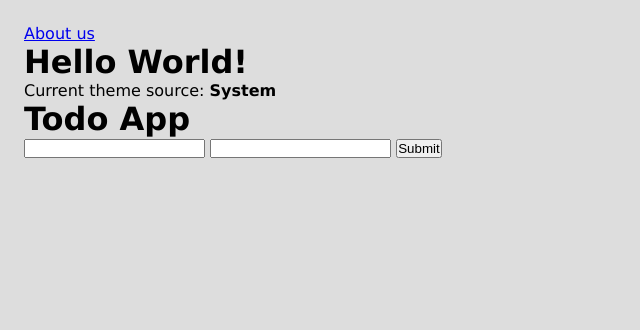
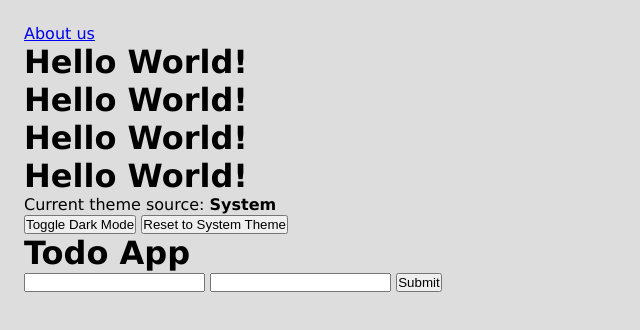
Before and after one commit to umar482/electron-note-app, an Electron app: page renderer/index.html in a window 1280 px wide. Shown: the whole page, without its empty margins (0-640 px from the left). Drawn offline with Linux system fonts and the light colour scheme.

Commit message:
Update app version

```diff
--- a/package.json
+++ b/package.json
@@ -1,6 +1,6 @@
 {
   "name": "electron-note-app",
-  "version": "1.0.0",
+  "version": "1.0.1",
   "description": "",
   "main": "main.js",
   "scripts": {
--- a/renderer/index.html
+++ b/renderer/index.html
@@ -14,10 +14,13 @@
 
 
   <h1>Hello World!</h1>
+  <h1>Hello World!</h1>
+  <h1>Hello World!</h1>
+  <h1>Hello World!</h1>
   <p>Current theme source: <strong id="theme-source">System</strong></p>
 
-  <!-- <button id="toggle-dark-mode">Toggle Dark Mode</button>
-  <button id="reset-to-system">Reset to System Theme</button> -->
+  <button id="toggle-dark-mode">Toggle Dark Mode</button>
+  <button id="reset-to-system">Reset to System Theme</button>
 
   <h1>Todo App</h1>
 
```
